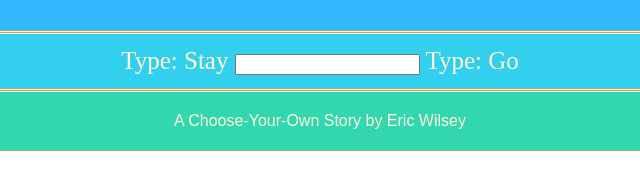
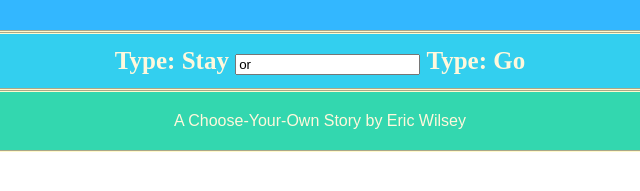
Before and after one commit to ewilsey/MART441, a plain HTML site: page HW-4/index.html in a window 1280 px wide. Shown: the part 577-768 px from the top of the page, 320-960 px from the left. Drawn offline with Linux system fonts and the light colour scheme.

Commit message:
Making Decision area in index.html

```diff
--- a/HW-4/index.html
+++ b/HW-4/index.html
@@ -36,7 +36,7 @@
     </div>
     <div id="selection" class="container2">
       <special>
-      Type: Stay <input type="text" name="" value="" id ="choice"> Type: Go
+        <strong>Type: Stay</strong> <input type="text" name="" value="or" id ="choice"> <strong>Type: Go</strong>
       </special>
     </div>
     <footer>A Choose-Your-Own Story by Eric Wilsey</footer>
```
